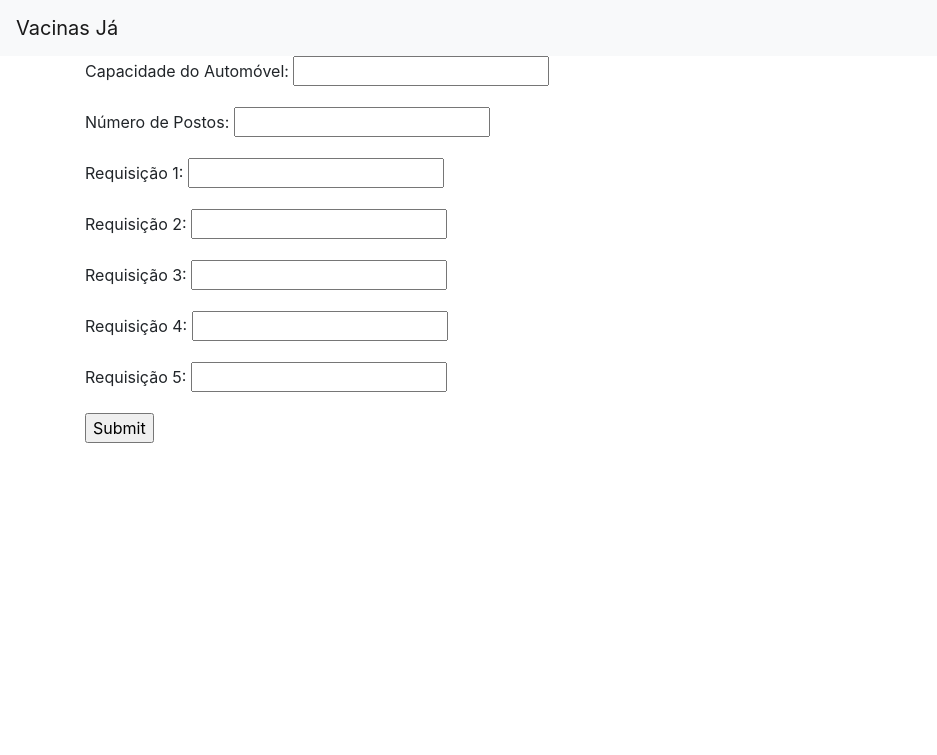
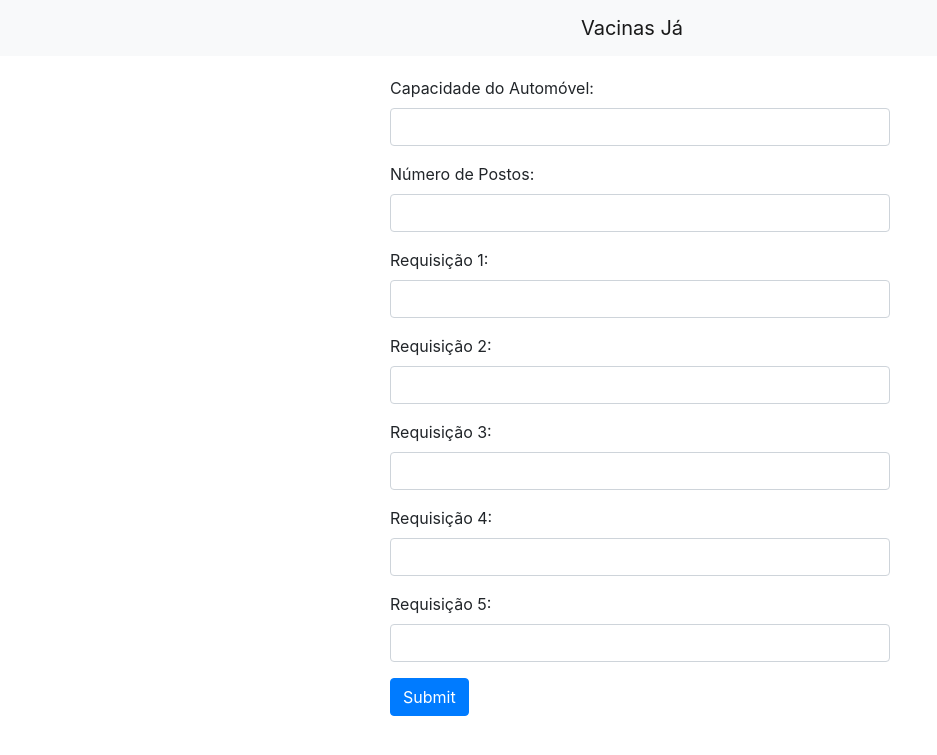
Before and after one commit to Psilva009/vacinas-ja, a Flask app: page / in a window 1280 px wide. Shown: the top 755 px of the page, without its empty margins (0-937 px from the left). Run offline with Flask 2, Linux system fonts and the light colour scheme; some libraries are stand-ins or nearby versions.

Commit message:
docs: Frontend improvements

```diff
--- a/app/__init__.py
+++ b/app/__init__.py
@@ -1,4 +1,4 @@
-from flask import Flask, render_template
+from flask import Flask, render_template, redirect, url_for, request
 
 app = Flask(__name__)
 
--- a/app/routes/routes.py
+++ b/app/routes/routes.py
@@ -1,9 +1,18 @@
-from app import app, render_template
+from app import app, render_template, redirect, url_for, request
 
 from app.models.formsModel import InputDataForm
 
+@app.errorhandler(404)
+def page_not_found(error):
+    return render_template('page_not_found.html'), 404
 
-@app.route('/')
+@app.route('/', methods=["GET","POST"])
 def index():
-    form = InputDataForm();
+    form = InputDataForm()
+
+    if form.validate_on_submit():
+        print(form)
+    else:
+        print(form.errors)
+
     return render_template('index.html', form=form)
--- a/app/static/css/style.css
+++ b/app/static/css/style.css
@@ -0,0 +1,4 @@
+.form-container{
+    width: 500px;
+    margin: 20px 0;
+}
--- a/app/templates/base.html
+++ b/app/templates/base.html
@@ -13,22 +13,11 @@
     {% block links %}{% endblock %}
   </head>
   <body>
-    <nav class="navbar navbar-expand-md navbar-light bg-light">
+    <nav class="navbar navbar-expand-md navbar-light bg-light d-flex justify-content-center">
         <a class="navbar-brand" href="{{ url_for('index')}}">Vacinas Já</a>
-        <button class="navbar-toggler" type="button" data-toggle="collapse" data-target="#navbarNav" aria-controls="navbarNav" aria-expanded="false" aria-label="Toggle navigation">
-            <span class="navbar-toggler-icon"></span>
-        </button>
-        <div class="collapse navbar-collapse" id="navbarNav">
-            <ul class="navbar-nav">
-            <li class="nav-item active">
+    </nav>
 
-            </li>
-            </ul>
-        </div>
-    </nav>
-    <div class="container">
-        {% block content %} {% endblock %}
-    </div>
+    {% block content %} {% endblock %}
 
     <!-- Optional JavaScript -->
     <!-- jQuery first, then Popper.js, then Bootstrap JS -->
--- a/app/templates/index.html
+++ b/app/templates/index.html
@@ -2,36 +2,41 @@
 {% block title %}Vacinas Já - Calculadora{% endblock %}
 {% block links %}  {% endblock %}
 {% block content %}
-    <form action="" method="POST"></form>
+<div class="container d-flex justify-content-center">
+    <div class="form-container">
+        <form action="" method="POST">
+            {{ form.csrf_token }}
             <div class="form-group">
                 <label >Capacidade do Automóvel:</label>
-            {{ form.capacity }}
+                {{ form.capacity(class="form-control") }}
             </div>
             <div class="form-group">
                 <label>Número de Postos:</label>
-            {{ form.numberPosts }}
+                {{ form.numberPosts(class="form-control") }}
             </div>
             <div class="form-group">
                 <label >Requisição 1:</label>
-            {{ form.req1 }}
+                {{ form.req1(class="form-control") }}
             </div>
             <div class="form-group">
                 <label >Requisição 2:</label>
-            {{ form.req2 }}
+                {{ form.req2(class="form-control") }}
             </div>
             <div class="form-group">
                 <label >Requisição 3:</label>
-            {{ form.req3 }}
+                {{ form.req3(class="form-control") }}
             </div>
             <div class="form-group">
                 <label >Requisição 4:</label>
-            {{ form.req4 }}
+                {{ form.req4(class="form-control") }}
             </div>
             <div class="form-group">
                 <label >Requisição 5:</label>
-            {{ form.req5 }}
+                {{ form.req5(class="form-control") }}
             </div>
-        <input type="submit">
+            <input class="btn btn-primary" type="submit">
         </form>
+    </div>
+</div>
 {% block scripts %}  {% endblock %}
 {% endblock %}
```
Also changed, not shown: app/templates/page_not_found.html (added, +10 -0 lines), app/templates/result.html (added, +8 -0 lines). Lines whose indentation alone changed are shown as unchanged.
